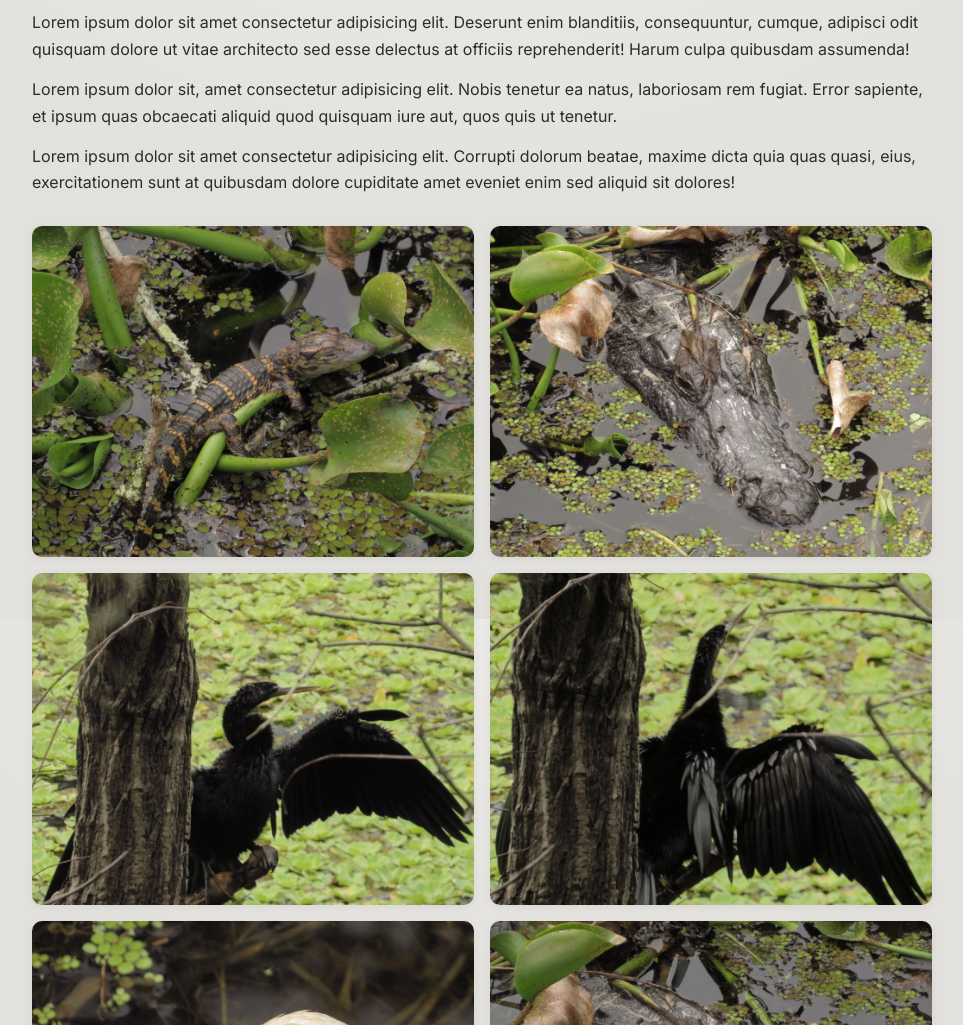
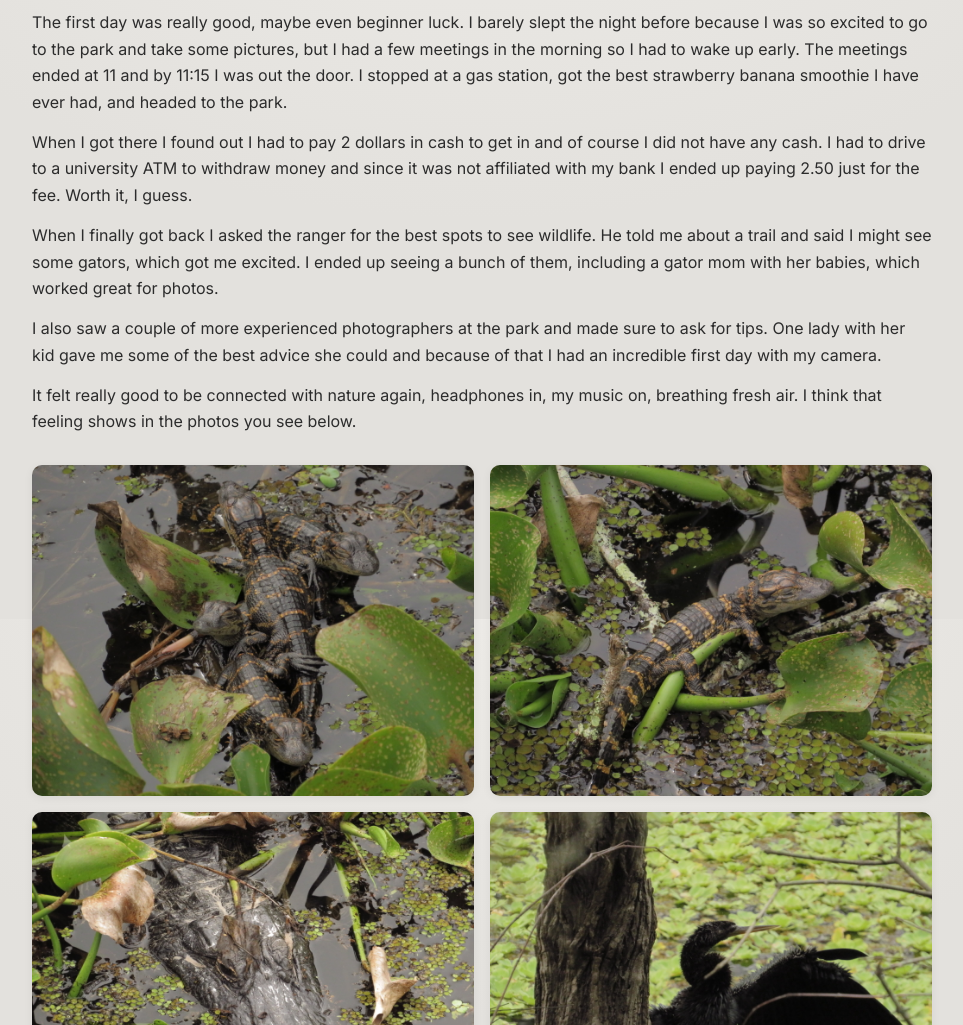
Before and after one commit to ipbarroso/photography-blog, a plain HTML site: page post1.html in a window 1280 px wide. Shown: the part 981-2006 px from the top of the page, without its empty margins (158-1121 px from the left). Drawn offline with Linux system fonts and the light colour scheme.

Commit message:
Fixed the text on first post

```diff
--- a/post1.html
+++ b/post1.html
@@ -35,25 +35,44 @@
 
       <!-- MAIN HERO PHOTO -->
       <figure class="post-hero">
-        <img src="imgs/post1imgs/4 Gators.JPG" alt="4 Baby gators">
+        <img src="imgs/post1imgs/LettucePark.JPG" alt="I survived Lettuce Park ">
         <figcaption>First day with the camera and I was welcomed by the gators!</figcaption>
       </figure>
 
       <!-- TEXT ABOUT THE DAY -->
       <div class="post-body">
         <p>
-          Lorem ipsum dolor sit amet consectetur adipisicing elit. Deserunt enim blanditiis, consequuntur, cumque, adipisci odit quisquam dolore ut vitae architecto sed esse delectus at officiis reprehenderit! Harum culpa quibusdam assumenda!
+          The first day was really good, maybe even beginner luck. I barely slept the night before
+          because I was so excited to go to the park and take some pictures, but I had a few meetings
+          in the morning so I had to wake up early. The meetings ended at 11 and by 11:15 I was out
+          the door. I stopped at a gas station, got the best strawberry banana smoothie I have ever had,
+          and headed to the park.
         </p>
         <p>
-          Lorem ipsum dolor sit, amet consectetur adipisicing elit. Nobis tenetur ea natus, laboriosam rem fugiat. Error sapiente, et ipsum quas obcaecati aliquid quod quisquam iure aut, quos quis ut tenetur.
+          When I got there I found out I had to pay 2 dollars in cash to get in and of course
+          I did not have any cash. I had to drive to a university ATM to withdraw money and since it
+          was not affiliated with my bank I ended up paying 2.50 just for the fee. Worth it, I guess.
         </p>
         <p>
-          Lorem ipsum dolor sit amet consectetur adipisicing elit. Corrupti dolorum beatae, maxime dicta quia quas quasi, eius, exercitationem sunt at quibusdam dolore cupiditate amet eveniet enim sed aliquid sit dolores!
+          When I finally got back I asked the ranger for the best spots to see wildlife. He told me
+          about a trail and said I might see some gators, which got me excited. I ended up seeing a
+          bunch of them, including a gator mom with her babies, which worked great for photos.
         </p>
+        <p>
+          I also saw a couple of more experienced photographers at the park and made sure to ask
+          for tips. One lady with her kid gave me some of the best advice she could and because of that
+          I had an incredible first day with my camera.
+        </p>
+        <p>
+          It felt really good to be connected with nature again, headphones in, my music on,
+          breathing fresh air. I think that feeling shows in the photos you see below.
+        </p>
+
       </div>
 
       <!-- GALLERY: 5–10 PHOTOS OF THE DAY -->
       <section class="post-gallery" aria-label="Photos from this day">
+        <img src="imgs/post1imgs/4 Gators.JPG" alt="Soft light through distant trees">
         <img src="imgs/post1imgs/BabyGatorSleep.JPG" alt="Tree branches over the path">
         <img src="imgs/post1imgs/Gator1.JPG" alt="Leaves on the ground with soft light">
         <img src="imgs/post1imgs/BirdOpen1.JPG" alt="Muted green tones along the trail">
@@ -62,6 +81,8 @@
         <img src="imgs/post1imgs/Gator2.JPG" alt="Soft light through distant trees">
         <img src="imgs/post1imgs/Gator3.JPG" alt="Soft light through distant trees">
         <img src="imgs/post1imgs/TeenGator.JPG" alt="Soft light through distant trees">
+
+
         <!-- add or remove images -->
       </section>
 
```
Also changed, not shown: index.html (+1 -1 lines), imgs/post1imgs/LettucePark.JPG (added), 1 other file.
